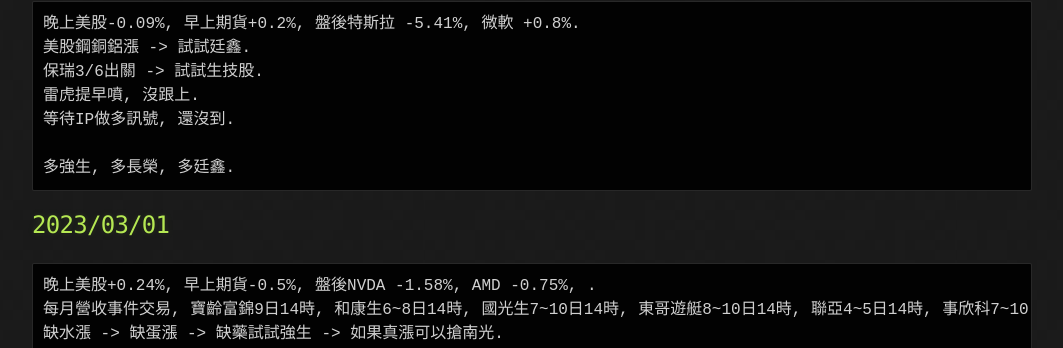
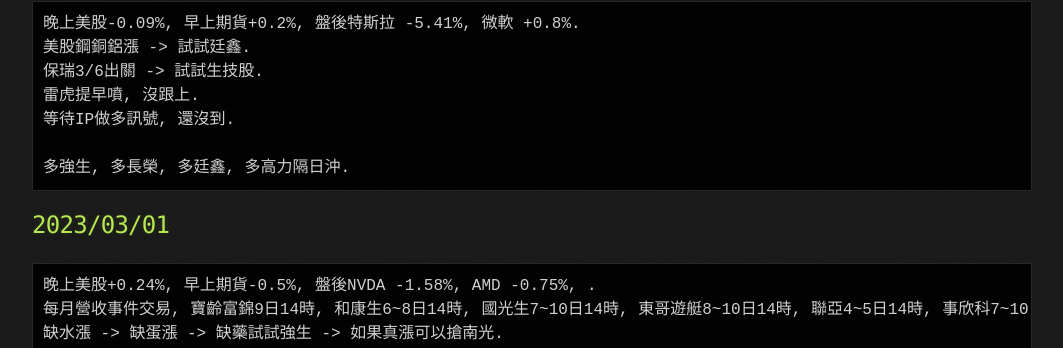
Before and after one commit to lepg5487/Stock_God, a Jekyll site: the page built from index.md, in a window 1280 px wide and 900 px high, scrolled down 428 px. Shown: the part 245-593 px from the top of the window, without its empty margins (108-1171 px from the left). Built offline with Jekyll 4.4.1, drawn with Linux system fonts in a browser that asks for light colours; our own code applies the rules of GitHub Pages for plain Markdown files.

Commit message:
Update index.md

````diff
--- a/index.md
+++ b/index.md
@@ -28,7 +28,7 @@
 雷虎提早噴, 沒跟上.
 等待IP做多訊號, 還沒到.
 
-多強生, 多長榮, 多廷鑫.
+多強生, 多長榮, 多廷鑫, 多高力隔日沖.
 ```
 
 ## 2023/03/01
````
